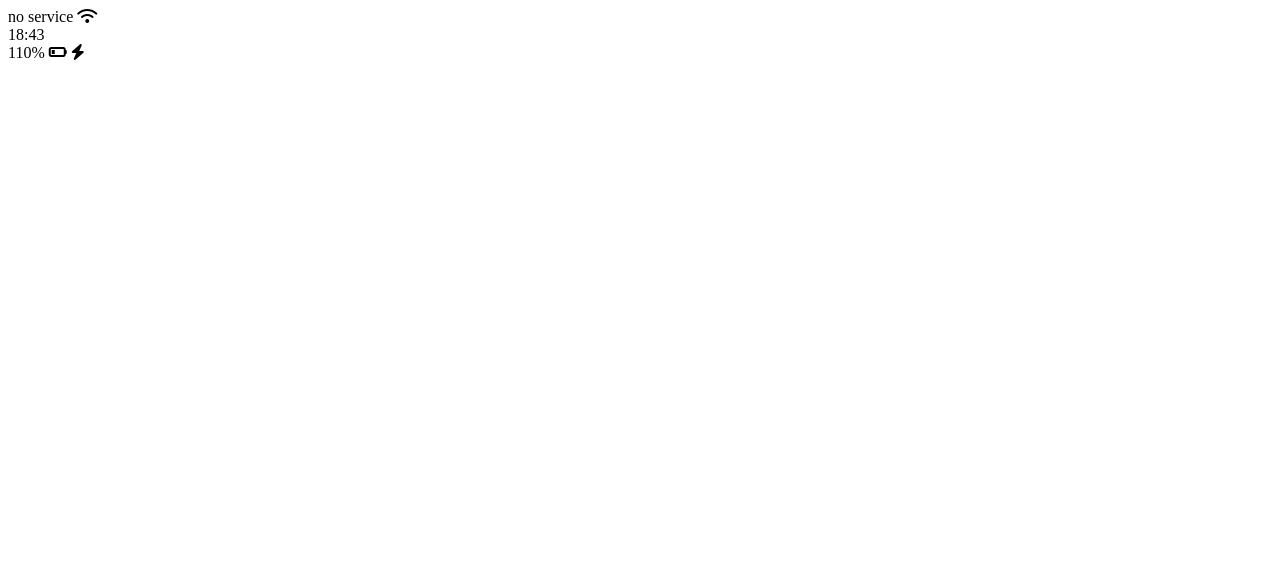
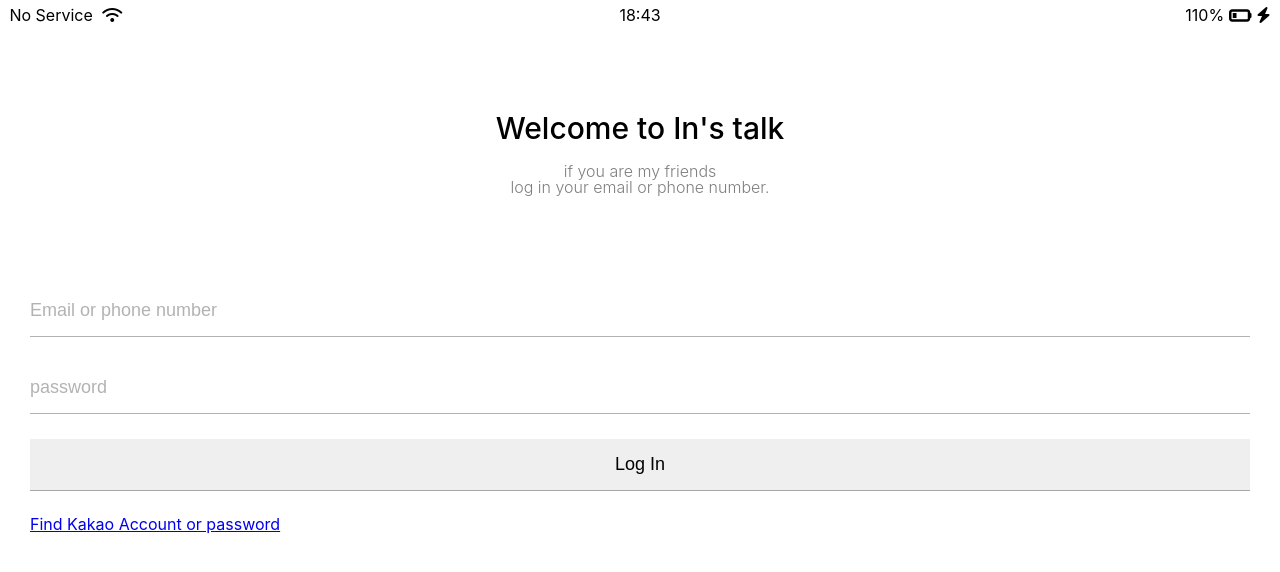
Before and after one commit to chaaa-ini/Kakao-clone, a plain HTML site: page index.html in a window 1280 px wide. Drawn offline with Linux system fonts and the light colour scheme.

Commit message:
second day
.

```diff
--- /dev/null
+++ b/css/reset.css
@@ -0,0 +1,133 @@
+/* http://meyerweb.com/eric/tools/css/reset/
+   v2.0 | 20110126
+   License: none (public domain)
+*/
+
+html,
+body,
+div,
+span,
+applet,
+object,
+iframe,
+h1,
+h2,
+h3,
+h4,
+h5,
+h6,
+p,
+blockquote,
+pre,
+a,
+abbr,
+acronym,
+address,
+big,
+cite,
+code,
+del,
+dfn,
+em,
+img,
+ins,
+kbd,
+q,
+s,
+samp,
+small,
+strike,
+strong,
+sub,
+sup,
+tt,
+var,
+b,
+u,
+i,
+center,
+dl,
+dt,
+dd,
+ol,
+ul,
+li,
+fieldset,
+form,
+label,
+legend,
+table,
+caption,
+tbody,
+tfoot,
+thead,
+tr,
+th,
+td,
+article,
+aside,
+canvas,
+details,
+embed,
+figure,
+figcaption,
+footer,
+header,
+hgroup,
+menu,
+nav,
+output,
+ruby,
+section,
+summary,
+time,
+mark,
+audio,
+video {
+  margin: 0;
+  padding: 0;
+  border: 0;
+  font-size: 100%;
+  font: inherit;
+  vertical-align: baseline;
+}
+/* HTML5 display-role reset for older browsers */
+article,
+aside,
+details,
+figcaption,
+figure,
+footer,
+header,
+hgroup,
+menu,
+nav,
+section {
+  display: block;
+}
+body {
+  line-height: 1;
+}
+ol,
+ul {
+  list-style: none;
+}
+blockquote,
+q {
+  quotes: none;
+}
+blockquote:before,
+blockquote:after,
+q:before,
+q:after {
+  content: "";
+  content: none;
+}
+table {
+  border-collapse: collapse;
+  border-spacing: 0;
+}
+
+input:focus {
+  outline: none;
+}
--- /dev/null
+++ b/css/status-bar.css
@@ -0,0 +1,26 @@
+.status-bar {
+  display: flex;
+  justify-content: center;
+  flex-direction: row;
+  flex-wrap: wrap;
+  margin: 7px 3px;
+}
+
+.status-bar_column {
+  width: 33%;
+}
+.status-bar_column:first-child span {
+  margin-right: 5px;
+}
+.status-bar_column:nth-child(2) {
+  display: flex;
+  justify-content: center;
+}
+.status-bar_column:nth-child(3) {
+  display: flex;
+  justify-content: flex-end;
+  align-items: center;
+}
+.status-bar_column .fa-battery-quarter {
+  margin: 0px 5px;
+}
--- /dev/null
+++ b/css/style.css
@@ -0,0 +1,43 @@
+@import "reset.css";
+@import "status-bar.css";
+
+body {
+  font-family: -apple-system, BlinkMacSystemFont, "Segoe UI", Roboto, Oxygen,
+    Ubuntu, Cantarell, "Open Sans", "Helvetica Neue", sans-serif;
+}
+
+.welcome-header {
+  margin: 90px 0px;
+  text-align: center;
+  font-weight: 500;
+}
+.welcome-header_title {
+  margin-bottom: 20px;
+  font-size: 30px;
+}
+
+.welcome-header_text {
+  opacity: 0.5;
+  font-weight: 300;
+}
+
+#login-form {
+  display: flex;
+  flex-direction: column;
+  margin: 0px 30px;
+}
+#login-form input {
+  padding: 15px 0px;
+  border: none;
+  font-size: 18px;
+  border-bottom: 1px solid rgba(0, 0, 0, 0.3);
+  margin-bottom: 25px;
+  transition: border-color 0.3s ease-in-out;
+}
+#login-form input::placeholder {
+  color: rgba(0, 0, 0, 0.3);
+}
+
+#login-form input:focus {
+  border-color: rgba(0, 0, 0, 0.6);
+}
--- a/index.html
+++ b/index.html
@@ -1,15 +1,16 @@
 <!DOCTYPE html>
 <html lang="en">
   <head>
+    <link rel="stylesheet" href="css/style.css" />
     <meta charset="UTF-8" />
     <meta http-equiv="X-UA-Compatible" content="IE=edge" />
     <meta name="viewport" content="width=device-width, initial-scale=1.0" />
-    <title>Welcome to KakaoTalk</title>
+    <title>Welcome to in's talk</title>
   </head>
   <body>
-    <div id="staus-bar">
-      <div class="status-bar-column">
-        <span>no service</span>
+    <div class="status-bar">
+      <div class="status-bar_column">
+        <span>No Service</span>
         <i class="fas fa-wifi"></i>
       </div>
       <div class="status-bar_column">
@@ -17,10 +18,23 @@
       </div>
       <div class="status-bar_column">
         <span>110%</span>
-        <i class="fas fa-battery-quarter"></i>
+        <i class="fas fa-battery-quarter fa-lg"></i>
         <i class="fas fa-bolt"></i>
       </div>
     </div>
+    <header class="welcome-header">
+      <h1 class="welcome-header_title">Welcome to In's talk</h1>
+      <p class="welcome-header_text">
+        if you are my friends<br />
+        log in your email or phone number.
+      </p>
+    </header>
+    <form id="login-form">
+      <input type="text" placeholder="Email or phone number" />
+      <input type="password" placeholder="password" />
+      <input type="submit" value="Log In" />
+      <a href="#">Find Kakao Account or password</a>
+    </form>
     <script
       src="https://kit.fontawesome.com/6478f529f2.js"
       crossorigin="anonymous"
```
